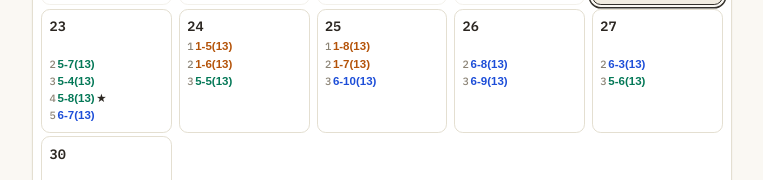
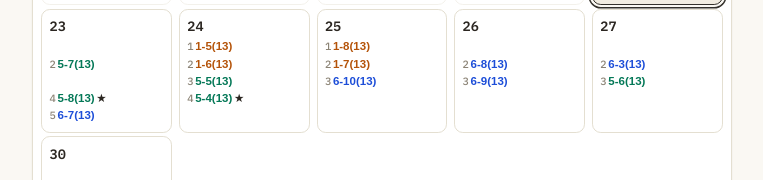
Before and after one commit to Liz5858/seoeunji-schedule, a plain HTML site: page index.html in a window 1280 px wide. Shown: the part 542-722 px from the top of the page, without its empty margins (258-1021 px from the left). Drawn offline with Linux system fonts and the light colour scheme; a web font is replaced by a local one.

Commit message:
Move Nov 23 class to Nov 24 and mark change

```diff
--- a/index.html
+++ b/index.html
@@ -303,8 +303,8 @@
           { date: 20, classes: [{p:2, g:6, t:"6-3"}, {p:3, g:5, t:"5-6"}] }
         ],
         [
-          { date: 23, classes: [{p:2, g:5, t:"5-7"}, {p:3, g:5, t:"5-4"}, {p:4, g:5, t:"5-8", star:true}, {p:5, g:6, t:"6-7"}] },
-          { date: 24, classes: [{p:1, g:1, t:"1-5"}, {p:2, g:1, t:"1-6"}, {p:3, g:5, t:"5-5"}] },
+          { date: 23, classes: [{p:2, g:5, t:"5-7"}, {p:4, g:5, t:"5-8", star:true}, {p:5, g:6, t:"6-7"}] },
+          { date: 24, classes: [{p:1, g:1, t:"1-5"}, {p:2, g:1, t:"1-6"}, {p:3, g:5, t:"5-5"}, {p:4, g:5, t:"5-4", star:true}] },
           { date: 25, classes: [{p:1, g:1, t:"1-8"}, {p:2, g:1, t:"1-7"}, {p:3, g:6, t:"6-10"}] },
           { date: 26, classes: [{p:2, g:6, t:"6-8"}, {p:3, g:6, t:"6-9"}] },
           { date: 27, classes: [{p:2, g:6, t:"6-3"}, {p:3, g:5, t:"5-6"}] }
```
